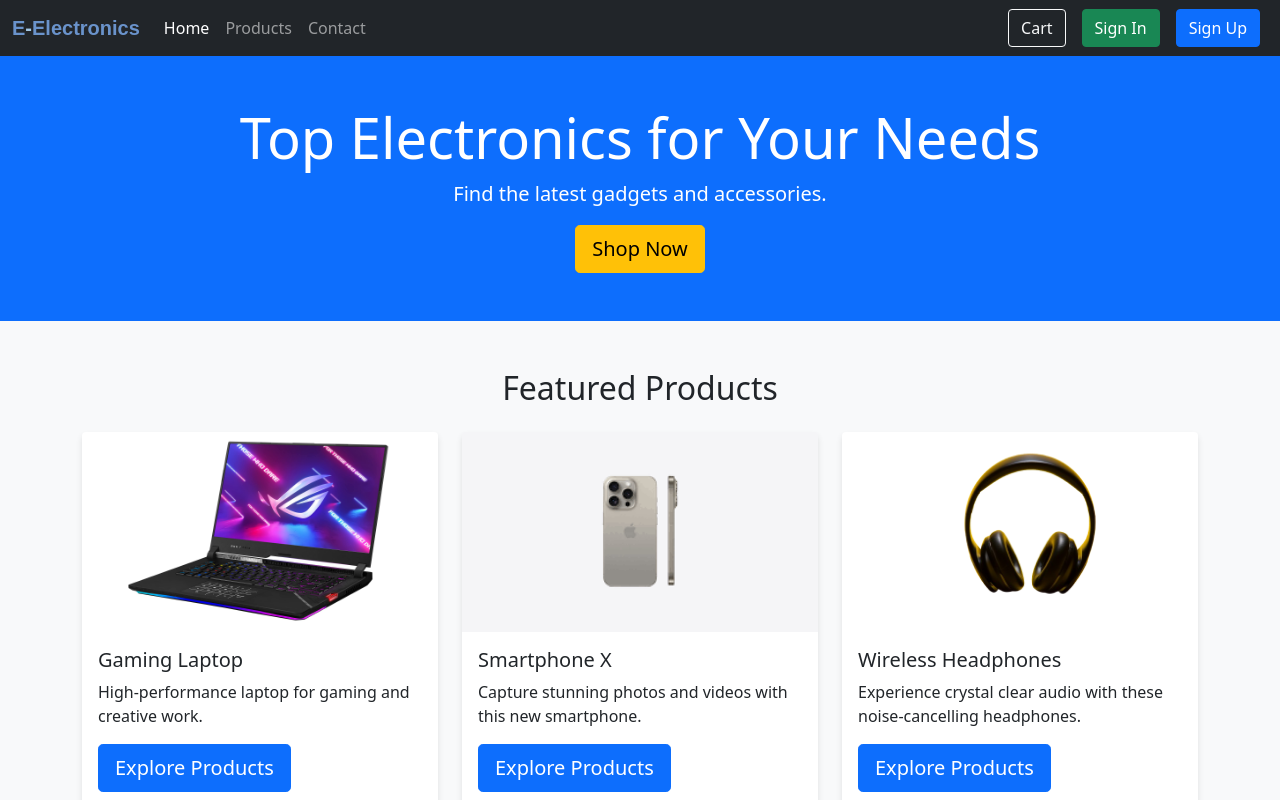
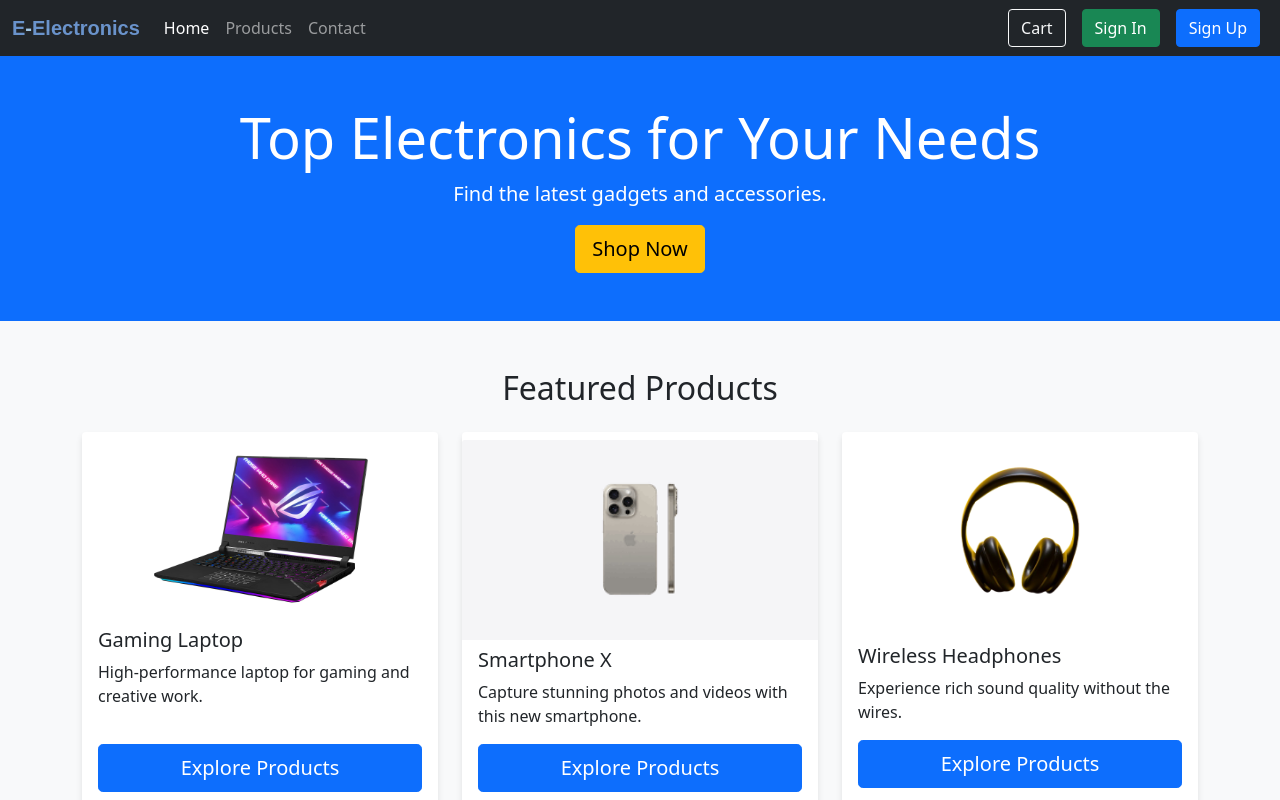
Before and after one commit to Abdulkabeer555/e-electronics-site-project, a React (Vite) app: page / in a window 1280 px wide. Shown: the top 800 px of the page. Built offline with nearby package versions, Linux system fonts and the light colour scheme.

Commit message:
Update Home.jsx

```diff
--- a/src/pages/Home.jsx
+++ b/src/pages/Home.jsx
@@ -1,7 +1,7 @@
 import React from 'react';
-import Gaming_Laptop from '../../Public/assets/images/gaming-laptop.jpg'
-import SmartPhone from '../../Public/assets/images/highendsmartphone.jpeg'
-import Wireless_Headphones from '../../Public/assets/images/headphone.png'
+import Gaming_Laptop from '../../Public/assets/Images/gaming-laptop.jpg'
+import SmartPhone from '../../Public/assets/Images/highendsmartphone.jpeg'
+import Wireless_Headphones from '../../Public/assets/Images/headphone.png'
 import './Product.css'
 import { Link } from 'react-router-dom';
 
@@ -20,39 +20,70 @@ function Home() {
         <div className="container">
           <h2 className="text-center mb-4">Featured Products</h2>
           <div className="row row-cols-1 row-cols-md-3 g-4">
+
             <div className="col">
-              <div className="card">
-                <img src={Gaming_Laptop} className="card-img-top" alt="Gaming Laptop" style={{ paddingLeft: "34px", width: "fit-content" }} />
-                <div className="card-body">
-                  <h5 className="card-title">Gaming Laptop</h5>
-                  <p className="card-text">High-performance laptop for gaming and creative work.</p>
-                  <Link to={"/products"} className="btn btn-primary btn-lg">Explore Products</Link>
+              <div className="card h-100 d-flex flex-column">
+                <div style={{ display: "flex", justifyContent: "center", paddingTop: "1rem" }}>
+                  <img
+                    src={Gaming_Laptop}
+                    className="card-img-top"
+                    alt="Gaming Laptop"
+                    style={{ width: "auto", maxWidth: "65%", height: "auto" }}
+                  />
+                </div>
+                <div className="card-body d-flex flex-column justify-content-between">
+                  <div>
+                    <h5 className="card-title">Gaming Laptop</h5>
+                    <p className="card-text">High-performance laptop for gaming and creative work.</p>
+                  </div>
+                  <Link to="/products" className="btn btn-primary btn-lg mt-3">
+                    Explore Products
+                  </Link>
                 </div>
               </div>
             </div>
+
+
             <div className="col">
-              <div className="card h-100">
-                <img src={SmartPhone} className="card-img-top" alt="Smartphone" />
-                <div className="card-body">
-                  <h5 className="card-title">Smartphone X</h5>
-                  <p className="card-text">Capture stunning photos and videos with this new smartphone.</p>
-                  <Link to="/products" className="btn btn-primary btn-lg">
+              <div className="card d-flex flex-column">
+                <div style={{ display: "flex", justifyContent: "center", alignItems: "center", paddingTop: "1rem", height: "200px" }}>
+                  <img
+                    src={SmartPhone}
+                    className="card-img-top"
+                    alt="Smartphone"
+                    style={{}}
+                  />
+                </div>
+                <div className="card-body d-flex flex-column justify-content-between">
+                  <div>
+                    <h5 className="card-title">Smartphone X</h5>
+                    <p className="card-text">Capture stunning photos and videos with this new smartphone.</p>
+                  </div>
+                  <Link to="/products" className="btn btn-primary btn-lg mt-3">
                     Explore Products
                   </Link>
-
                 </div>
               </div>
             </div>
+
             <div className="col">
-              <div className="card h-100">
-                <img src={Wireless_Headphones} className="card-img-top" alt="Headphones" style={{ paddingLeft: "38px", width: "fit-content" }} />
-                <div className="card-body">
-                  <h5 className="card-title">Wireless Headphones</h5>
-                  <p className="card-text">Experience crystal clear audio with these noise-cancelling headphones.</p>
-                  <Link to="/products" className="btn btn-primary btn-lg">
+              <div className="card  d-flex flex-column">
+                <div style={{ display: "flex", justifyContent: "center", paddingTop: "1rem" }}>
+                  <img
+                    src={Wireless_Headphones}
+                    className="card-img-top"
+                    alt="Wireless Headphones"
+                    style={{ width: "auto", maxWidth: "76%", height: "auto" }}
+                  />
+                </div>
+                <div className="card-body d-flex flex-column justify-content-between">
+                  <div>
+                    <h5 className="card-title">Wireless Headphones</h5>
+                    <p className="card-text">Experience rich sound quality without the wires.</p>
+                  </div>
+                  <Link to="/products" className="btn btn-primary btn-lg mt-3">
                     Explore Products
                   </Link>
-
                 </div>
               </div>
             </div>
@@ -62,4 +93,5 @@ function Home() {
     </div>
   );
 }
+
 export default Home;
```
